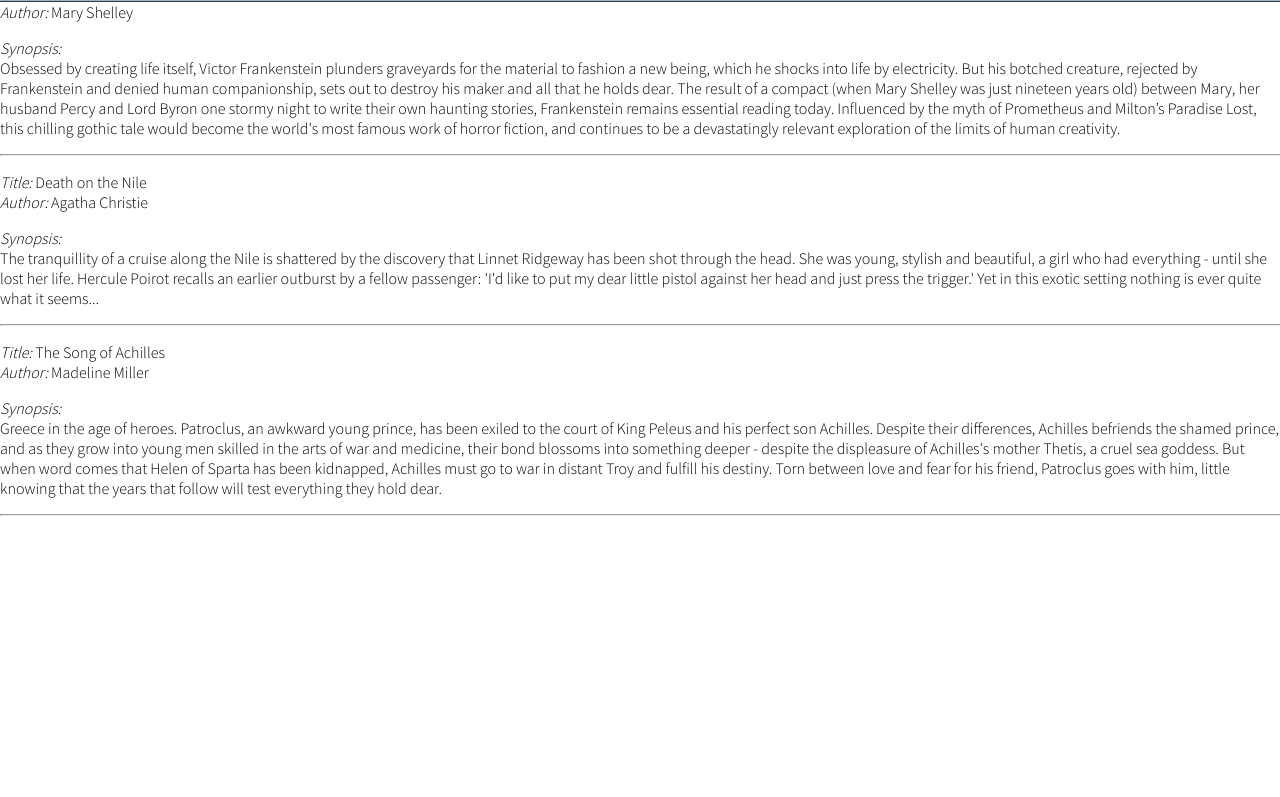
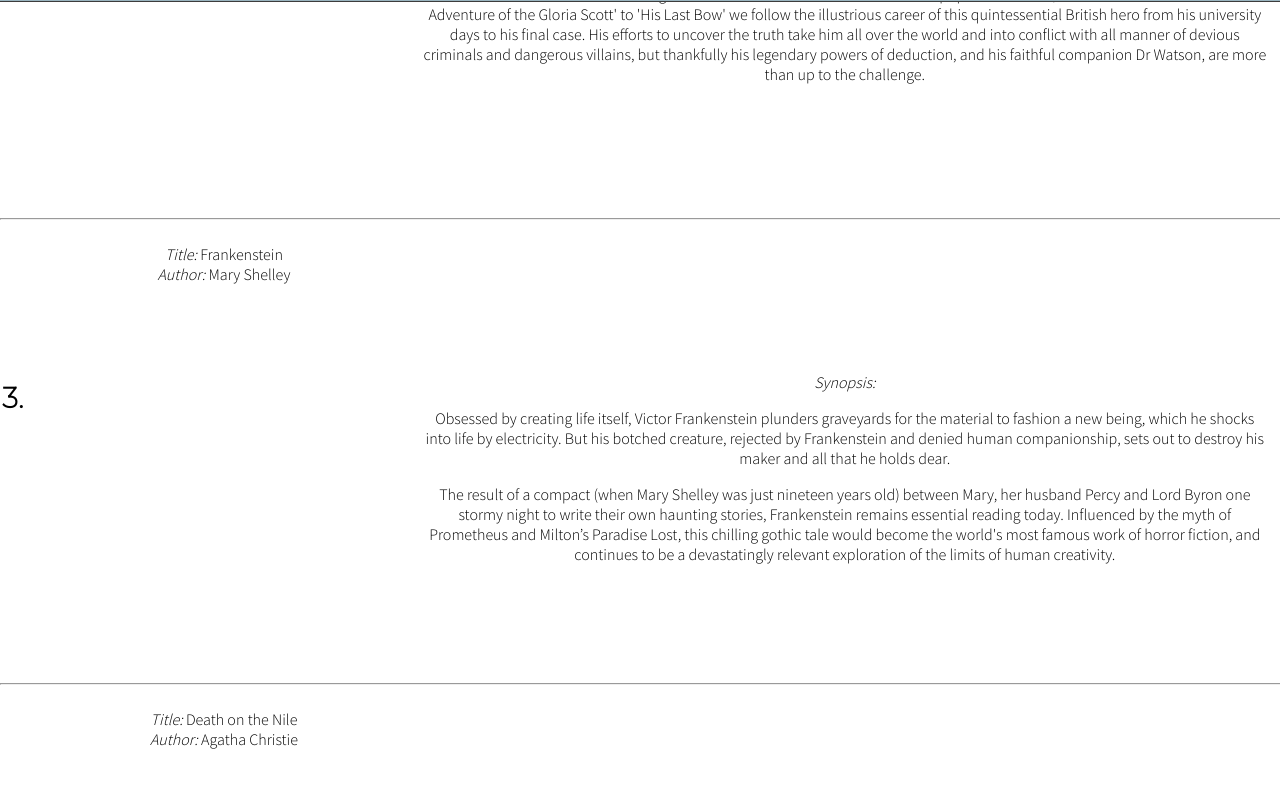
Before and after one commit to HarveyBurton96/book-club, a plain HTML site: page top.html in a window 1280 px wide. Shown: the part 798-1595 px from the top of the page. Before the commit the page ends 1322 px from the top, so only its background shows below. Drawn offline with Linux system fonts and the light colour scheme.

Commit message:
Add class to text of top 5 books

```diff
--- a/assets/css/style.css
+++ b/assets/css/style.css
@@ -215,7 +215,7 @@
 
 .float1 {
     float: left;
-    width: 33%;
+    width: 31%;
     text-align: center;
 }
 
@@ -223,7 +223,8 @@
     width: 66%;
     text-align: center;
     float: left;
-    margin:10% 0;
+    margin-top: 10%;
+    margin-bottom: 8%;
 }
 
 hr {
@@ -238,3 +239,13 @@
     margin-left: auto;
     margin-right: auto;
 }
+
+.number {
+    width: 2%;
+    text-align: center;
+    float: left;
+    font-size: larger;
+    height: 184px;
+    margin-top: 10%;
+    margin-bottom: 8%;
+}
--- a/top.html
+++ b/top.html
@@ -34,6 +34,7 @@
     </header>
     <section>
         <div id="book1" class="book">
+            <div class="number"><h2>1.</h2></div>
             <div class="float1">
                 <div id="dune" class="book_picture"></div>
                 <p><em>Title:</em> Dune<br><em>Author:</em> Frank Herbert</p>
@@ -48,50 +49,78 @@
                 people of Dune, whose knowledge of the ecology of the planet gives them vast power. They have been waiting for a leader like Paul Atreides, a leader who can
                 harness that force...
                 </p>
+            </div>
+        </div>
+        <hr>
+        <div id="book2" class="book">
+            <div class="number"><h2>2.</h2></div>
+            <div class="float1">
+                <div id="holmes" class="book_picture"></div>
+                <p><em>Title:</em> The Complete Sherlock Holmes<br><em>Author:</em> Arthur Conan Doyle</p>
+            </div>
+            <div class="book synopsis">
+                <p><em>Synopsis:</em></p>
+                <p>This book contains all the investigations and adventures of the world's most popular detective, Sherlock Holmes. From 'The Adventure of the Gloria Scott'
+                to 'His Last Bow' we follow the illustrious career of this quintessential British hero from his university days to his final case. His efforts to uncover
+                the truth take him all over the world and into conflict with all manner of devious criminals and dangerous villains, but thankfully his legendary powers of
+                deduction, and his faithful companion Dr Watson, are more than up to the challenge.
                 </p>
             </div>
         </div>
         <hr>
-        <div id="book2" class="book">
-            <div id="holmes" class="book_picture"></div>
-            <p><em>Title:</em> The Complete Sherlock Holmes<br><em>Author:</em> Arthur Conan Doyle</p>
-            <p><em>Synopsis:</em><br>This book contains all the investigations and adventures of the world's most popular detective, Sherlock Holmes. From 'The Adventure of the Gloria Scott'
-                to 'His Last Bow' we follow the illustrious career of this quintessential British hero from his university days to his final case. His efforts to uncover
-                the truth take him all over the world and into conflict with all manner of devious criminals and dangerous villains, but thankfully his legendary powers of
-                deduction, and his faithful companion Dr Watson, are more than up to the challenge.
-            </p>
-            <hr>
-        </div>
         <div id="book3" class="book">
+            <div class="number"><h2>3.</h2></div>
+            <div class="float1">
                 <div id="frankenstein" class="book_picture"></div>
                 <p><em>Title:</em> Frankenstein<br><em>Author:</em> Mary Shelley</p>
-            <p><em>Synopsis:</em><br>Obsessed by creating life itself, Victor Frankenstein plunders graveyards for the material to fashion a new being, which he shocks into life by electricity.
-                But his botched creature, rejected by Frankenstein and denied human companionship, sets out to destroy his maker and all that he holds dear. The result of
-                a compact (when Mary Shelley was just nineteen years old) between Mary, her husband Percy and Lord Byron one stormy night to write their own haunting stories,
-                Frankenstein remains essential reading today. Influenced by the myth of Prometheus and Milton’s Paradise Lost, this chilling gothic tale would become the
-                world's most famous work of horror fiction, and continues to be a devastatingly relevant exploration of the limits of human creativity.
+            </div>
+            <div class="book synopsis">
+                <p><em>Synopsis:</em></p>
+                <p>Obsessed by creating life itself, Victor Frankenstein plunders graveyards for the material to fashion a new being, which he shocks into life by electricity.
+                But his botched creature, rejected by Frankenstein and denied human companionship, sets out to destroy his maker and all that he holds dear.
                 </p>
+                <p>The result of a compact (when Mary Shelley was just nineteen years old) between Mary, her husband Percy and Lord Byron one stormy night to write their own
+                haunting stories, Frankenstein remains essential reading today. Influenced by the myth of Prometheus and Milton’s Paradise Lost, this chilling gothic tale
+                would become the world's most famous work of horror fiction, and continues to be a devastatingly relevant exploration of the limits of human creativity.
+                </p>
+            </div>
+        </div>
         <hr>
-        </div>
         <div id="book4" class="book">
+            <div class="number"><h2>4.</h2></div>
+            <div class="float1">
                 <div id="nile" class="book_picture"></div>
                 <p><em>Title:</em> Death on the Nile<br><em>Author:</em> Agatha Christie</p>
-            <p><em>Synopsis:</em><br>The tranquillity of a cruise along the Nile is shattered by the discovery that Linnet Ridgeway has been shot through the head. She was young, stylish and
-                beautiful, a girl who had everything - until she lost her life. Hercule Poirot recalls an earlier outburst by a fellow passenger: 'I'd like to put my dear
-                little pistol against her head and just press the trigger.' Yet in this exotic setting nothing is ever quite what it seems...
+            </div>
+            <div class="book synopsis">
+                <p><em>Synopsis:</em></p>
+                <p>The tranquillity of a cruise along the Nile is shattered by the discovery that Linnet Ridgeway has been shot through the head. She was young, stylish and
+                beautiful, a girl who had everything - until she lost her life.
                 </p>
+                <p>Hercule Poirot recalls an earlier outburst by a fellow passenger: 'I'd like to put my dear little pistol against her head and just press the trigger.'
+                Yet in this exotic setting nothing is ever quite what it seems...
+                </p>
+            </div>
+        </div>
         <hr>
-        </div>
         <div id="book5" class="book">
+            <div class="number"><h2>5.</h2></div>
+            <div class="float1">
                 <div id="song" class="book_picture"></div>
                 <p><em>Title:</em> The Song of Achilles<br><em>Author:</em> Madeline Miller</p>
-            <p><em>Synopsis:</em><br>Greece in the age of heroes. Patroclus, an awkward young prince, has been exiled to the court of King Peleus and his perfect son Achilles. Despite their
-                differences, Achilles befriends the shamed prince, and as they grow into young men skilled in the arts of war and medicine, their bond blossoms into something
-                deeper - despite the displeasure of Achilles's mother Thetis, a cruel sea goddess. But when word comes that Helen of Sparta has been kidnapped, Achilles must
-                go to war in distant Troy and fulfill his destiny. Torn between love and fear for his friend, Patroclus goes with him, little knowing that the years that follow
-                will test everything they hold dear.
+            </div>
+            <div class="book synopsis">
+                <p><em>Synopsis:</em></p>
+                <p>Greece in the age of heroes. Patroclus, an awkward young prince, has been exiled to the court of King Peleus and his perfect son Achilles.
                 </p>
-            <hr>
+                <p>Despite their differences, Achilles befriends the shamed prince, and as they grow into young men skilled in the arts of war and medicine, their bond
+                blossoms into something deeper - despite the displeasure of Achilles's mother Thetis, a cruel sea goddess.
+                </p>
+                <p>But when word comes that Helen of Sparta has been kidnapped, Achilles must go to war in distant Troy and fulfill his destiny.
+                </p>
+                <p>Torn between love and fear for his friend, Patroclus goes with him, little knowing that the years that follow will test everything they hold dear.
+                </p>
+            </div>
         </div>
     </section>
 
```
Lines whose indentation alone changed are shown as unchanged.
